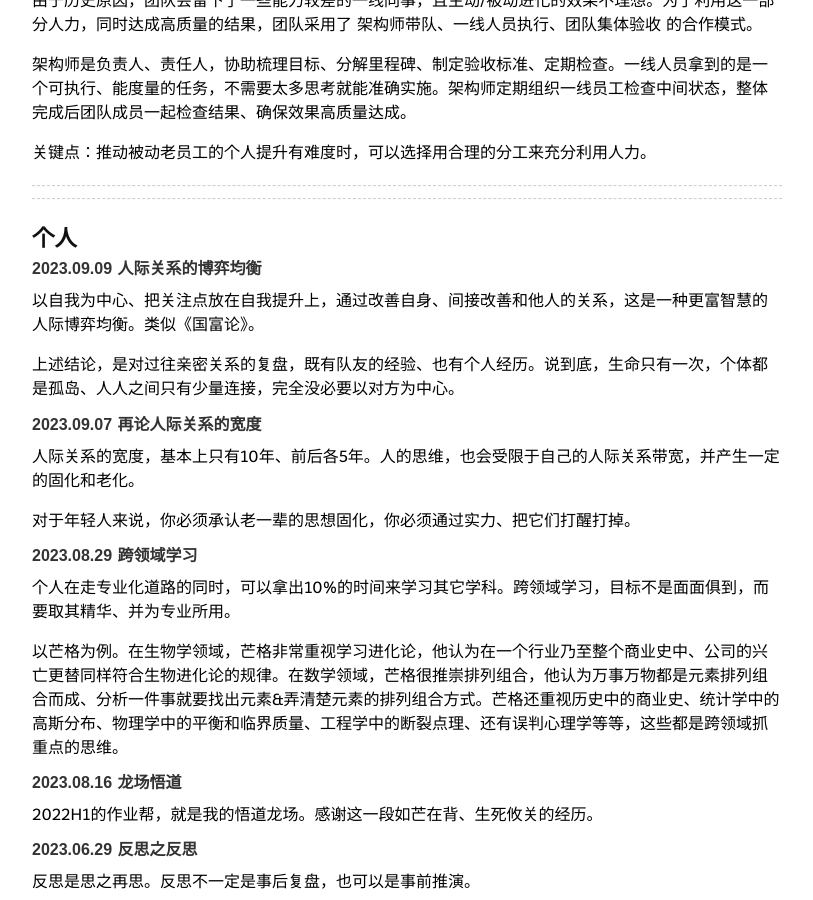
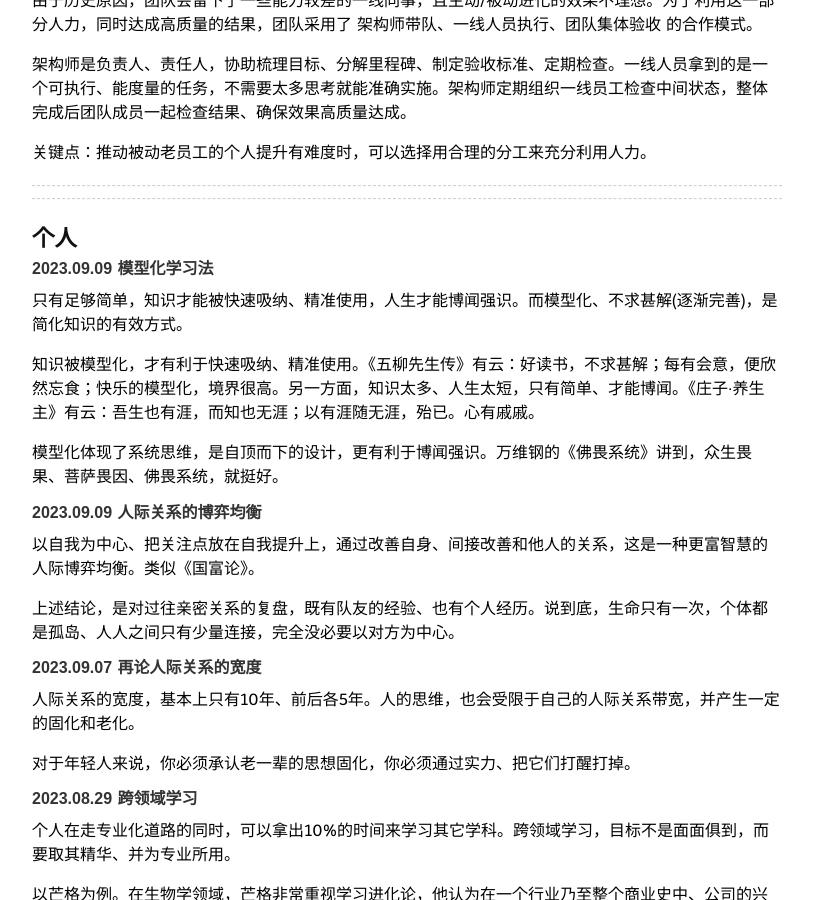
Before and after one commit to niean/niean.github.io, a Jekyll site: the page built from _posts/2020-03-15-op-tb.markdown, in a window 1280 px wide and 900 px high, scrolled down 28422 px. Shown: the whole window, without its empty margins (233-1046 px from the left). Built offline with Jekyll 4.4.1, drawn with Linux system fonts in a browser that asks for light colours; comment, search, counter and statistics services are not loaded.

Commit message:
add:模型化学习法

```diff
--- a/_posts/2020-03-15-op-tb.markdown
+++ b/_posts/2020-03-15-op-tb.markdown
@@ -980,6 +980,15 @@ Dev同学可能对分阶段认识有误区，可能会站在技术或代码开
 ------------------------------------------------------------------------------------------------------------
 ------------------------------------------------------------------------------------------------------------
 ## 个人
+#### 2023.09.09 模型化学习法
+只有足够简单，知识才能被快速吸纳、精准使用，人生才能博闻强识。而模型化、不求甚解(逐渐完善)，是简化知识的有效方式。
+
+知识被模型化，才有利于快速吸纳、精准使用。《五柳先生传》有云：好读书，不求甚解；每有会意，便欣然忘食；快乐的模型化，境界很高。另一方面，知识太多、人生太短，只有简单、才能博闻。《庄子·养生主》有云：吾生也有涯，而知也无涯；以有涯随无涯，殆已。心有戚戚。
+
+模型化体现了系统思维，是自顶而下的设计，更有利于博闻强识。万维钢的《佛畏系统》讲到，众生畏果、菩萨畏因、佛畏系统，就挺好。
+
+
+
 #### 2023.09.09 人际关系的博弈均衡
 以自我为中心、把关注点放在自我提升上，通过改善自身、间接改善和他人的关系，这是一种更富智慧的人际博弈均衡。类似《国富论》。
 
```
